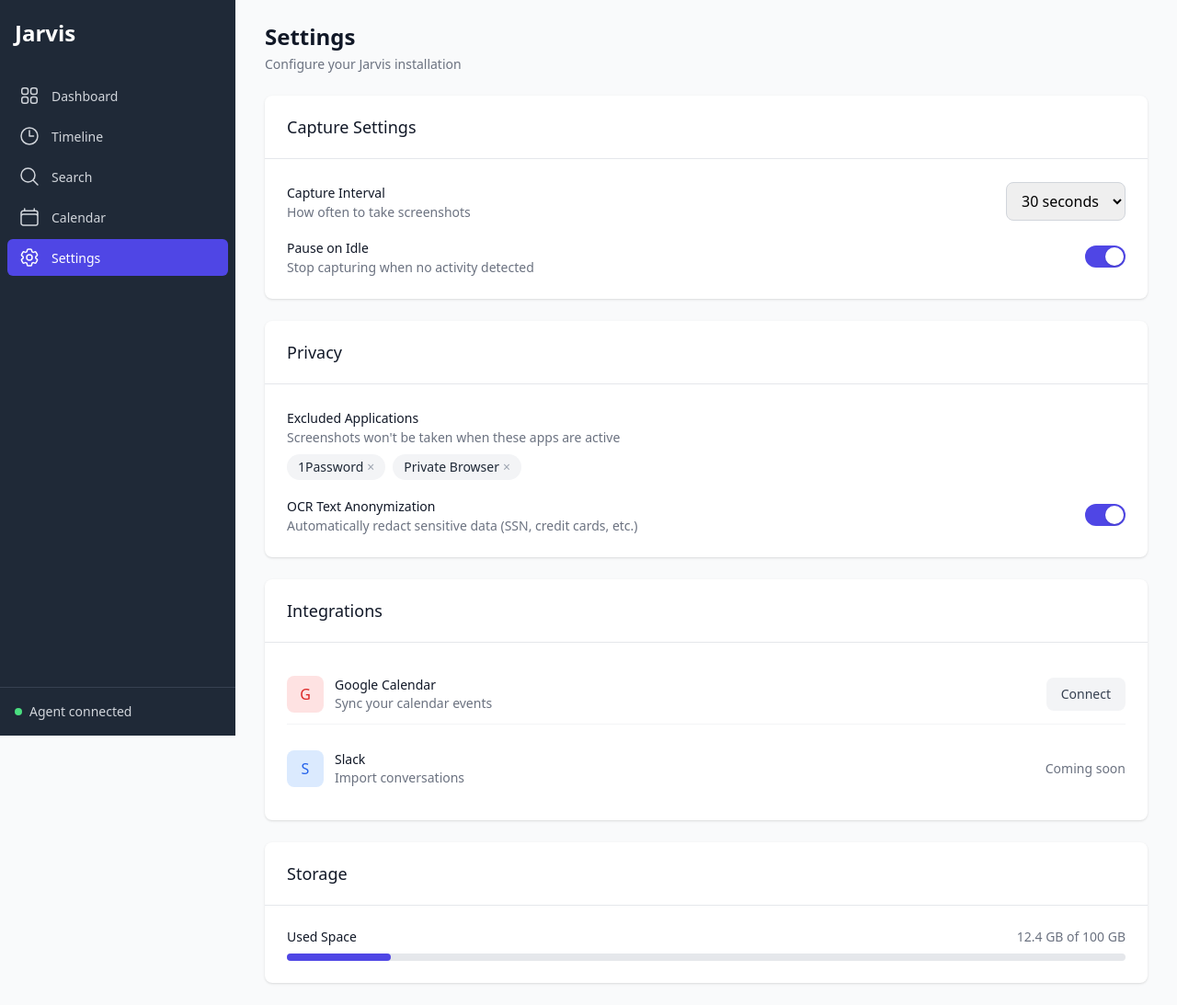
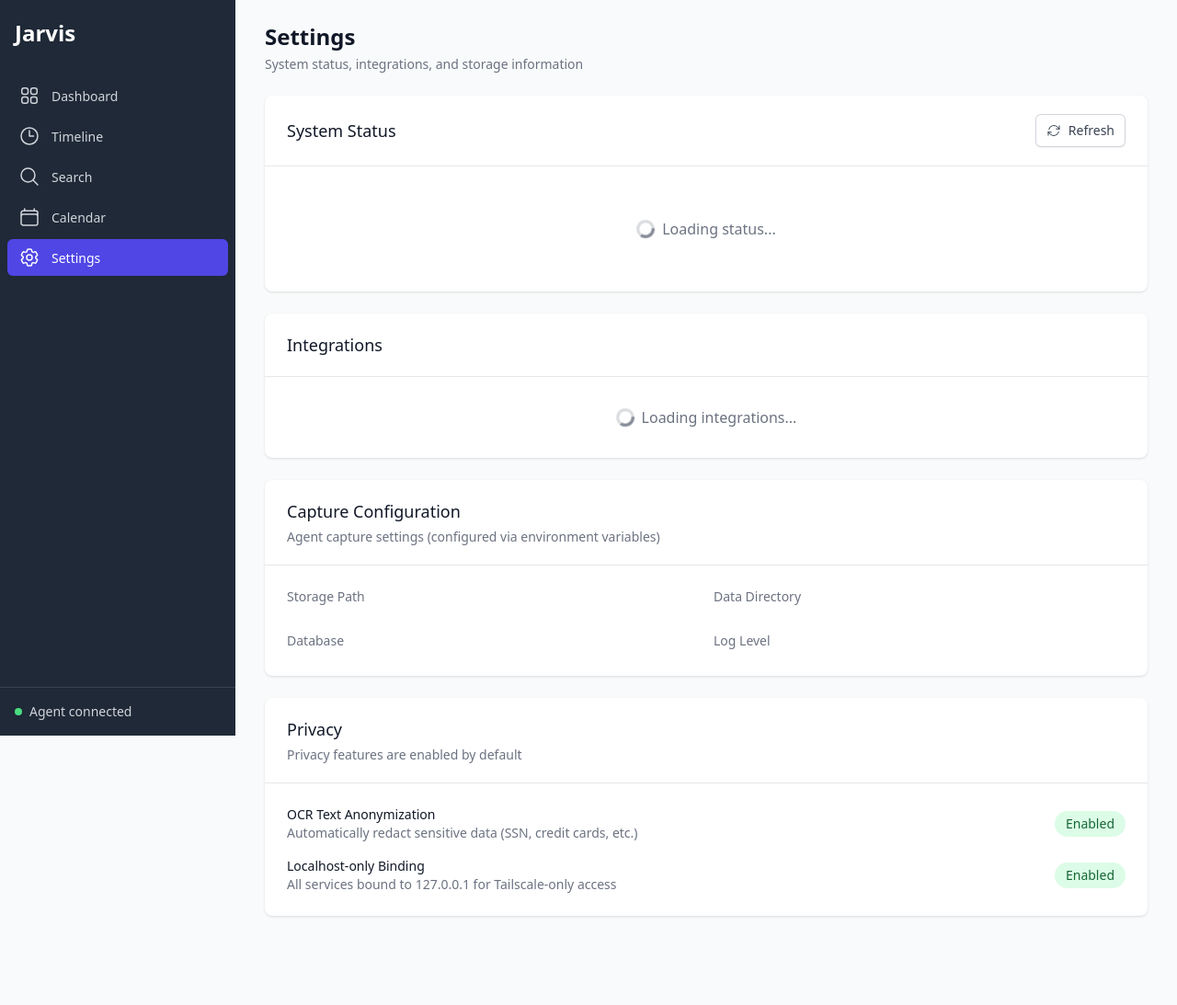
Before and after one commit to Arnarsson/Jarvis, a FastAPI app: page /settings in a window 1280 px wide. Shown: the whole page at 92% size. After the commit the page ends 997 px from the top, so only its background shows below. Run offline with FastAPI, Linux system fonts and the light colour scheme; parts of the project's set-up code (start-up, migrations or seed data) failed here and were passed over; some libraries are stand-ins or nearby versions.

Commit message:
feat(07-05): update settings page with system status and integrations
- Add HTMX-powered system status section with refresh button
- Add integrations section that loads via HTMX
- Display capture configuration (storage path, data dir, database, log level)
- Show privacy settings as read-only (OCR anonymization, localhost binding)
- Remove non-functional interactive elements (capture interval toggle)

```diff
--- a/server/src/jarvis_server/web/templates/settings.html
+++ b/server/src/jarvis_server/web/templates/settings.html
@@ -5,121 +5,117 @@
     <!-- Page header -->
     <div>
         <h1 class="text-2xl font-bold text-gray-900">Settings</h1>
-        <p class="mt-1 text-sm text-gray-500">Configure your Jarvis installation</p>
+        <p class="mt-1 text-sm text-gray-500">System status, integrations, and storage information</p>
     </div>
 
-    <!-- Settings sections -->
-    <div class="space-y-6">
-        <!-- Capture settings -->
-        <div class="rounded-lg bg-white shadow">
-            <div class="border-b border-gray-200 px-4 py-5 sm:px-6">
-                <h2 class="text-lg font-medium text-gray-900">Capture Settings</h2>
+    <!-- System Status Section -->
+    <div class="rounded-lg bg-white shadow">
+        <div class="border-b border-gray-200 px-4 py-5 sm:px-6">
+            <div class="flex items-center justify-between">
+                <h2 class="text-lg font-medium text-gray-900">System Status</h2>
+                <button type="button"
+                        hx-get="/api/web/settings/status"
+                        hx-target="#status-cards"
+                        hx-swap="innerHTML"
+                        class="inline-flex items-center rounded-md bg-white px-3 py-2 text-sm font-medium text-gray-700 shadow-sm ring-1 ring-inset ring-gray-300 hover:bg-gray-50">
+                    <svg class="mr-2 h-4 w-4" fill="none" viewBox="0 0 24 24" stroke-width="1.5" stroke="currentColor">
+                        <path stroke-linecap="round" stroke-linejoin="round" d="M16.023 9.348h4.992v-.001M2.985 19.644v-4.992m0 0h4.992m-4.993 0l3.181 3.183a8.25 8.25 0 0013.803-3.7M4.031 9.865a8.25 8.25 0 0113.803-3.7l3.181 3.182m0-4.991v4.99" />
+                    </svg>
+                    Refresh
+                </button>
             </div>
-            <div class="p-6 space-y-4">
-                <div class="flex items-center justify-between">
-                    <div>
-                        <label class="text-sm font-medium text-gray-900">Capture Interval</label>
-                        <p class="text-sm text-gray-500">How often to take screenshots</p>
-                    </div>
-                    <select class="rounded-lg border border-gray-300 px-3 py-2 focus:border-indigo-500 focus:outline-none focus:ring-1 focus:ring-indigo-500">
-                        <option>5 seconds</option>
-                        <option>10 seconds</option>
-                        <option selected>30 seconds</option>
-                        <option>60 seconds</option>
-                    </select>
-                </div>
-                <div class="flex items-center justify-between">
-                    <div>
-                        <label class="text-sm font-medium text-gray-900">Pause on Idle</label>
-                        <p class="text-sm text-gray-500">Stop capturing when no activity detected</p>
-                    </div>
-                    <button type="button" class="relative inline-flex h-6 w-11 flex-shrink-0 cursor-pointer rounded-full border-2 border-transparent bg-indigo-600 transition-colors duration-200 ease-in-out focus:outline-none focus:ring-2 focus:ring-indigo-600 focus:ring-offset-2" role="switch" aria-checked="true">
-                        <span class="translate-x-5 pointer-events-none relative inline-block h-5 w-5 transform rounded-full bg-white shadow ring-0 transition duration-200 ease-in-out"></span>
-                    </button>
+        </div>
+        <div id="status-cards" class="p-6"
+             hx-get="/api/web/settings/status"
+             hx-trigger="load"
+             hx-swap="innerHTML">
+            <!-- Status cards loaded via HTMX -->
+            <div class="flex items-center justify-center py-8">
+                <div class="flex items-center space-x-2 text-gray-500">
+                    <svg class="h-5 w-5 animate-spin" xmlns="http://www.w3.org/2000/svg" fill="none" viewBox="0 0 24 24">
+                        <circle class="opacity-25" cx="12" cy="12" r="10" stroke="currentColor" stroke-width="4"></circle>
+                        <path class="opacity-75" fill="currentColor" d="M4 12a8 8 0 018-8V0C5.373 0 0 5.373 0 12h4zm2 5.291A7.962 7.962 0 014 12H0c0 3.042 1.135 5.824 3 7.938l3-2.647z"></path>
+                    </svg>
+                    <span>Loading status...</span>
                 </div>
             </div>
         </div>
+    </div>
 
-        <!-- Privacy settings -->
-        <div class="rounded-lg bg-white shadow">
-            <div class="border-b border-gray-200 px-4 py-5 sm:px-6">
-                <h2 class="text-lg font-medium text-gray-900">Privacy</h2>
-            </div>
-            <div class="p-6 space-y-4">
-                <div>
-                    <label class="text-sm font-medium text-gray-900">Excluded Applications</label>
-                    <p class="text-sm text-gray-500 mb-2">Screenshots won't be taken when these apps are active</p>
-                    <div class="flex flex-wrap gap-2">
-                        <span class="inline-flex items-center rounded-full bg-gray-100 px-3 py-1 text-sm font-medium text-gray-800">
-                            1Password
-                            <button type="button" class="ml-1 text-gray-400 hover:text-gray-600">&times;</button>
-                        </span>
-                        <span class="inline-flex items-center rounded-full bg-gray-100 px-3 py-1 text-sm font-medium text-gray-800">
-                            Private Browser
-                            <button type="button" class="ml-1 text-gray-400 hover:text-gray-600">&times;</button>
-                        </span>
-                    </div>
-                </div>
-                <div class="flex items-center justify-between">
-                    <div>
-                        <label class="text-sm font-medium text-gray-900">OCR Text Anonymization</label>
-                        <p class="text-sm text-gray-500">Automatically redact sensitive data (SSN, credit cards, etc.)</p>
-                    </div>
-                    <button type="button" class="relative inline-flex h-6 w-11 flex-shrink-0 cursor-pointer rounded-full border-2 border-transparent bg-indigo-600 transition-colors duration-200 ease-in-out focus:outline-none focus:ring-2 focus:ring-indigo-600 focus:ring-offset-2" role="switch" aria-checked="true">
-                        <span class="translate-x-5 pointer-events-none relative inline-block h-5 w-5 transform rounded-full bg-white shadow ring-0 transition duration-200 ease-in-out"></span>
-                    </button>
+    <!-- Integrations Section -->
+    <div class="rounded-lg bg-white shadow">
+        <div class="border-b border-gray-200 px-4 py-5 sm:px-6">
+            <h2 class="text-lg font-medium text-gray-900">Integrations</h2>
+        </div>
+        <div id="integration-settings"
+             hx-get="/api/web/settings/integrations"
+             hx-trigger="load"
+             hx-swap="innerHTML">
+            <!-- Integration settings loaded via HTMX -->
+            <div class="flex items-center justify-center py-8">
+                <div class="flex items-center space-x-2 text-gray-500">
+                    <svg class="h-5 w-5 animate-spin" xmlns="http://www.w3.org/2000/svg" fill="none" viewBox="0 0 24 24">
+                        <circle class="opacity-25" cx="12" cy="12" r="10" stroke="currentColor" stroke-width="4"></circle>
+                        <path class="opacity-75" fill="currentColor" d="M4 12a8 8 0 018-8V0C5.373 0 0 5.373 0 12h4zm2 5.291A7.962 7.962 0 014 12H0c0 3.042 1.135 5.824 3 7.938l3-2.647z"></path>
+                    </svg>
+                    <span>Loading integrations...</span>
                 </div>
             </div>
         </div>
+    </div>
 
-        <!-- Integrations -->
-        <div class="rounded-lg bg-white shadow">
-            <div class="border-b border-gray-200 px-4 py-5 sm:px-6">
-                <h2 class="text-lg font-medium text-gray-900">Integrations</h2>
+    <!-- Capture Settings (read-only display) -->
+    <div class="rounded-lg bg-white shadow">
+        <div class="border-b border-gray-200 px-4 py-5 sm:px-6">
+            <h2 class="text-lg font-medium text-gray-900">Capture Configuration</h2>
+            <p class="mt-1 text-sm text-gray-500">Agent capture settings (configured via environment variables)</p>
+        </div>
+        <div class="p-6">
+            <dl class="grid grid-cols-1 gap-x-4 gap-y-6 sm:grid-cols-2">
+                <div>
+                    <dt class="text-sm font-medium text-gray-500">Storage Path</dt>
+                    <dd class="mt-1 text-sm text-gray-900">{{ storage_path }}</dd>
+                </div>
+                <div>
+                    <dt class="text-sm font-medium text-gray-500">Data Directory</dt>
+                    <dd class="mt-1 text-sm text-gray-900">{{ data_dir }}</dd>
+                </div>
+                <div>
+                    <dt class="text-sm font-medium text-gray-500">Database</dt>
+                    <dd class="mt-1 text-sm text-gray-900 truncate" title="{{ database_host }}">{{ database_host }}</dd>
+                </div>
+                <div>
+                    <dt class="text-sm font-medium text-gray-500">Log Level</dt>
+                    <dd class="mt-1 text-sm text-gray-900">{{ log_level }}</dd>
+                </div>
+            </dl>
+        </div>
+    </div>
+
+    <!-- Privacy Settings (read-only display) -->
+    <div class="rounded-lg bg-white shadow">
+        <div class="border-b border-gray-200 px-4 py-5 sm:px-6">
+            <h2 class="text-lg font-medium text-gray-900">Privacy</h2>
+            <p class="mt-1 text-sm text-gray-500">Privacy features are enabled by default</p>
+        </div>
+        <div class="p-6 space-y-4">
+            <div class="flex items-center justify-between">
+                <div>
+                    <p class="text-sm font-medium text-gray-900">OCR Text Anonymization</p>
+                    <p class="text-sm text-gray-500">Automatically redact sensitive data (SSN, credit cards, etc.)</p>
+                </div>
+                <span class="inline-flex items-center rounded-full bg-green-100 px-3 py-1 text-sm font-medium text-green-800">
+                    Enabled
+                </span>
             </div>
-            <div class="p-6 space-y-4">
-                <div class="flex items-center justify-between py-3 border-b border-gray-100">
-                    <div class="flex items-center space-x-3">
-                        <div class="h-10 w-10 rounded-lg bg-red-100 flex items-center justify-center">
-                            <span class="text-red-600 font-medium">G</span>
-                        </div>
-                        <div>
-                            <p class="text-sm font-medium text-gray-900">Google Calendar</p>
-                            <p class="text-sm text-gray-500">Sync your calendar events</p>
-                        </div>
-                    </div>
-                    <button type="button" class="rounded-lg bg-gray-100 px-4 py-2 text-sm font-medium text-gray-700 hover:bg-gray-200">
-                        Connect
-                    </button>
+            <div class="flex items-center justify-between">
+                <div>
+                    <p class="text-sm font-medium text-gray-900">Localhost-only Binding</p>
+                    <p class="text-sm text-gray-500">All services bound to 127.0.0.1 for Tailscale-only access</p>
                 </div>
-                <div class="flex items-center justify-between py-3">
-                    <div class="flex items-center space-x-3">
-                        <div class="h-10 w-10 rounded-lg bg-blue-100 flex items-center justify-center">
-                            <span class="text-blue-600 font-medium">S</span>
-                        </div>
-                        <div>
-                            <p class="text-sm font-medium text-gray-900">Slack</p>
-                            <p class="text-sm text-gray-500">Import conversations</p>
-                        </div>
-                    </div>
-                    <span class="text-sm text-gray-500">Coming soon</span>
-                </div>
-            </div>
-        </div>
-
-        <!-- Storage info -->
-        <div class="rounded-lg bg-white shadow">
-            <div class="border-b border-gray-200 px-4 py-5 sm:px-6">
-                <h2 class="text-lg font-medium text-gray-900">Storage</h2>
-            </div>
-            <div class="p-6">
-                <div class="flex items-center justify-between mb-2">
-                    <span class="text-sm font-medium text-gray-900">Used Space</span>
-                    <span class="text-sm text-gray-500">12.4 GB of 100 GB</span>
-                </div>
-                <div class="h-2 w-full rounded-full bg-gray-200">
-                    <div class="h-2 rounded-full bg-indigo-600" style="width: 12.4%"></div>
-                </div>
+                <span class="inline-flex items-center rounded-full bg-green-100 px-3 py-1 text-sm font-medium text-green-800">
+                    Enabled
+                </span>
             </div>
         </div>
     </div>
```
